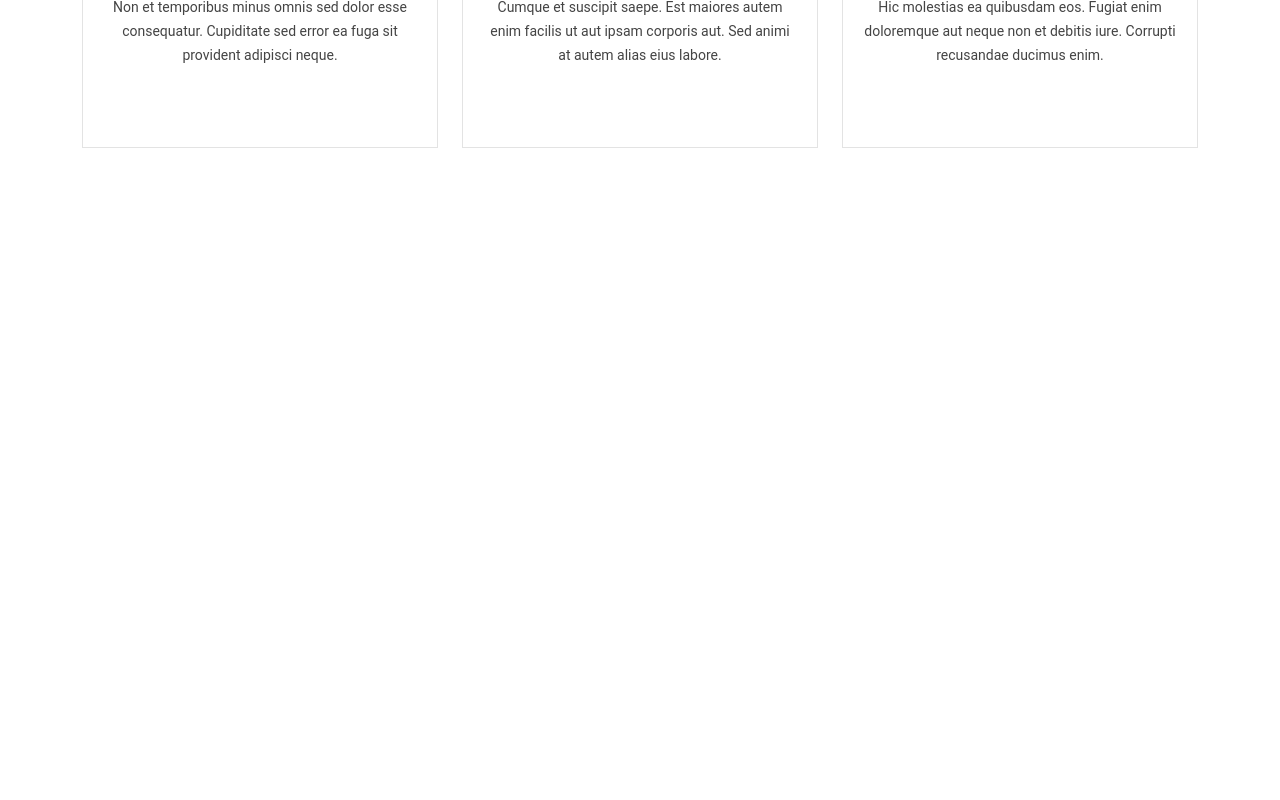
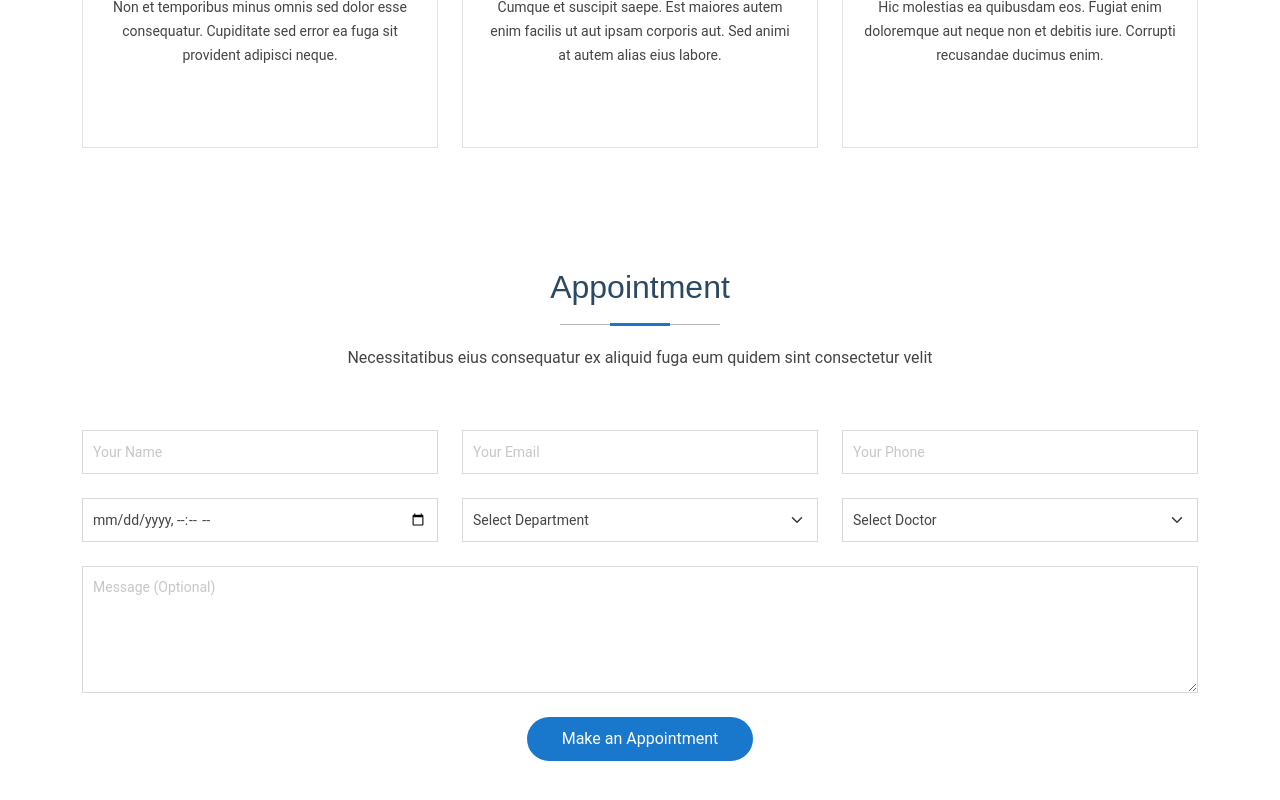
Before and after one commit to ahmedmatem/DocSpot, an Angular app: page / in a window 1280 px wide. Shown: the part 2537-3337 px from the top of the page. Before the commit the page ends 2745 px from the top, so only its background shows below. Built offline with nearby package versions, Linux system fonts and the light colour scheme.

Commit message:
Add appointment section

```diff
--- a/src/app/core/layouts/main/main.component.html
+++ b/src/app/core/layouts/main/main.component.html
@@ -12,4 +12,7 @@
     <!-- Services Section -->
     <app-services></app-services>
 
+    <!-- Appointment Section -->
+    <app-appointment></app-appointment>
+
 </main>
--- a/src/app/core/layouts/main/main.component.ts
+++ b/src/app/core/layouts/main/main.component.ts
@@ -3,11 +3,12 @@ import { HeroComponent } from "./sections/hero/hero.component";
 import { AboutComponent } from "./sections/about/about.component";
 import { StatsComponent } from "./sections/stats/stats.component";
 import { ServicesComponent } from "./sections/services/services.component";
+import { AppointmentComponent } from "./sections/appointment/appointment.component";
 
 @Component({
   standalone: true,
   selector: 'app-main',
-  imports: [HeroComponent, AboutComponent, StatsComponent, ServicesComponent],
+  imports: [HeroComponent, AboutComponent, StatsComponent, ServicesComponent, AppointmentComponent],
   templateUrl: './main.component.html',
   styleUrl: './main.component.css'
 })
--- /dev/null
+++ b/src/app/core/layouts/main/sections/appointment/appointment.component.html
@@ -0,0 +1,58 @@
+<section id="appointment" class="appointment section">
+
+    <!-- Section Title -->
+    <div class="container section-title" data-aos="fade-up">
+        <h2>Appointment</h2>
+        <p>Necessitatibus eius consequatur ex aliquid fuga eum quidem sint consectetur velit</p>
+    </div><!-- End Section Title -->
+
+    <div class="container" data-aos="fade-up" data-aos-delay="100">
+
+        <form action="forms/appointment.php" method="post" role="form" class="php-email-form">
+            <div class="row">
+                <div class="col-md-4 form-group">
+                    <input type="text" name="name" class="form-control" id="name" placeholder="Your Name" required="">
+                </div>
+                <div class="col-md-4 form-group mt-3 mt-md-0">
+                    <input type="email" class="form-control" name="email" id="email" placeholder="Your Email" required="">
+                </div>
+                <div class="col-md-4 form-group mt-3 mt-md-0">
+                    <input type="tel" class="form-control" name="phone" id="phone" placeholder="Your Phone" required="">
+                </div>
+            </div>
+            <div class="row">
+                <div class="col-md-4 form-group mt-3">
+                    <input type="datetime-local" name="date" class="form-control datepicker" id="date" placeholder="Appointment Date" required="">
+                </div>
+                <div class="col-md-4 form-group mt-3">
+                    <select name="department" id="department" class="form-select" required="">
+                        <option value="">Select Department</option>
+                        <option value="Department 1">Department 1</option>
+                        <option value="Department 2">Department 2</option>
+                        <option value="Department 3">Department 3</option>
+                    </select>
+                </div>
+                <div class="col-md-4 form-group mt-3">
+                    <select name="doctor" id="doctor" class="form-select" required="">
+                        <option value="">Select Doctor</option>
+                        <option value="Doctor 1">Doctor 1</option>
+                        <option value="Doctor 2">Doctor 2</option>
+                        <option value="Doctor 3">Doctor 3</option>
+                    </select>
+                </div>
+            </div>
+
+            <div class="form-group mt-3">
+                <textarea class="form-control" name="message" rows="5" placeholder="Message (Optional)"></textarea>
+            </div>
+            <div class="mt-3">
+                <div class="loading">Loading</div>
+                <div class="error-message"></div>
+                <div class="sent-message">Your appointment request has been sent successfully. Thank you!</div>
+                <div class="text-center"><button type="submit">Make an Appointment</button></div>
+            </div>
+        </form>
+
+    </div>
+
+</section>
```
Also changed, not shown: src/app/core/layouts/main/sections/appointment/appointment.component.ts (added, +12 -0 lines), src/app/core/layouts/main/sections/appointment/appointment.component.css (added).
